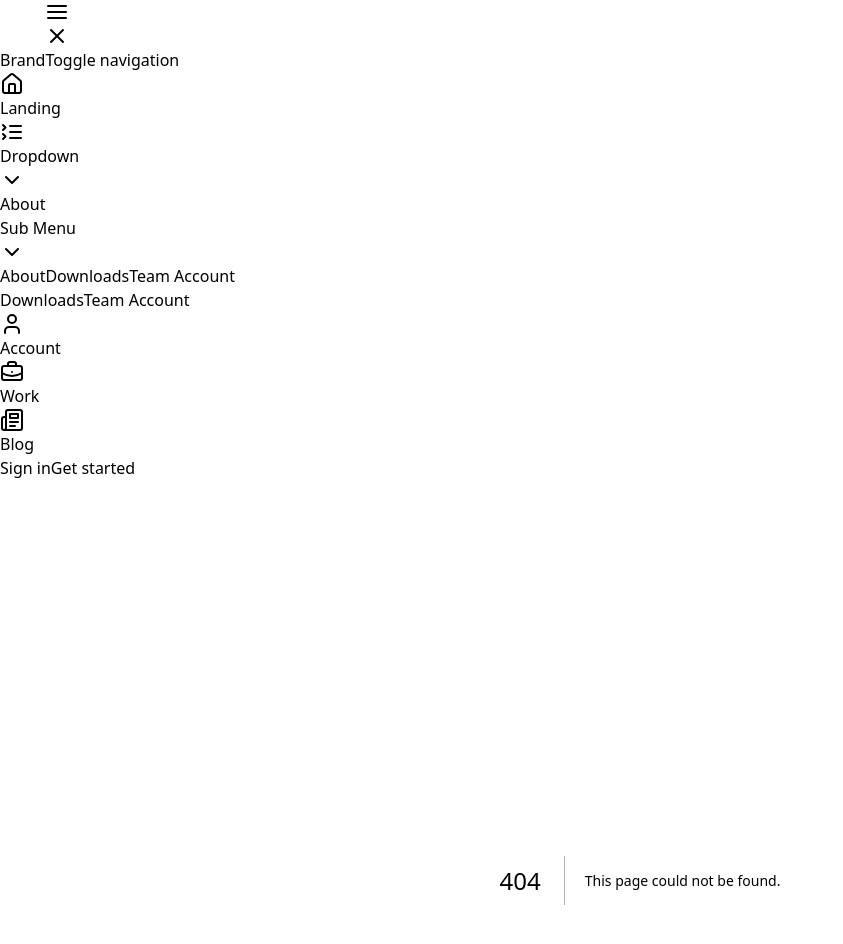
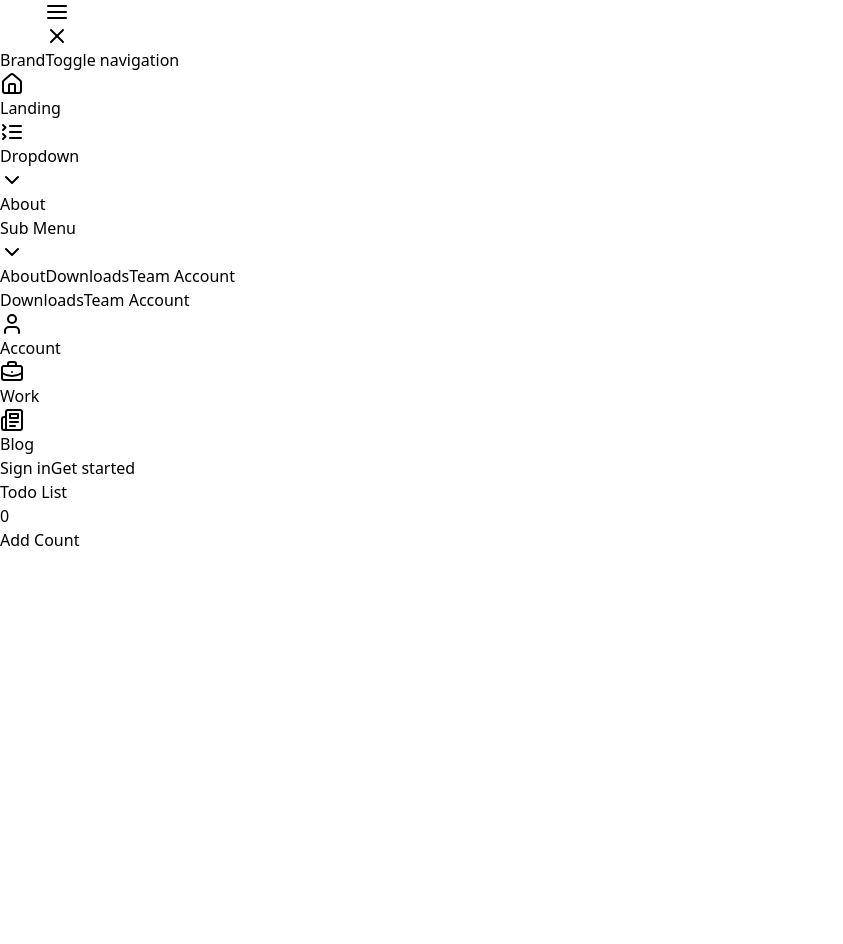
Before and after one commit to AyushJoshi1403/Section-2, a Next.js app: page /todolist in a window 1280 px wide. Before the commit this address had no page. Shown: the top 944 px of the page, without its empty margins (0-843 px from the left). After the commit the page ends 800 px from the top, so only its background shows below. Built offline with nearby package versions, Linux system fonts and the light colour scheme.

Commit message:
event handling

```diff
--- /dev/null
+++ b/src/app/todolist/page.jsx
@@ -0,0 +1,42 @@
+'use client';
+import React, { useState } from 'react'
+
+const TodoList = () => {
+
+    const [count, setCount] = useState(0);
+
+    const addNewTask = (e) => {
+        if (e.code === 'Enter') {
+            console.log(e.target.value);
+
+            e.target.value = '';
+        }
+    }
+
+    return (
+        <div>
+
+            <h3 className='text-center text-3xl font-bold'>Todo List</h3>
+            <div className='max-w-[80%] mx-auto'>
+                <p className='text-3xl'>{count}</p>
+                <button className='border p-3'
+                    onClick={() => { setCount(count +1); console.log(count); }} >Add Count</button>
+                <div className='rounded border border-gray-300 shadow'>
+                    <div className='p-5'>
+                        <input
+                            onKeyDown={addNewTask}
+                            type="text"
+                            className='w-full rounded bg-gray-200 p-3'
+                        />
+                    </div>
+                    <div className='border-t border-gray-300 p-5'>
+
+                    </div>
+                </div>
+            </div>
+
+        </div>
+    )
+}
+
+export default TodoList;
```
